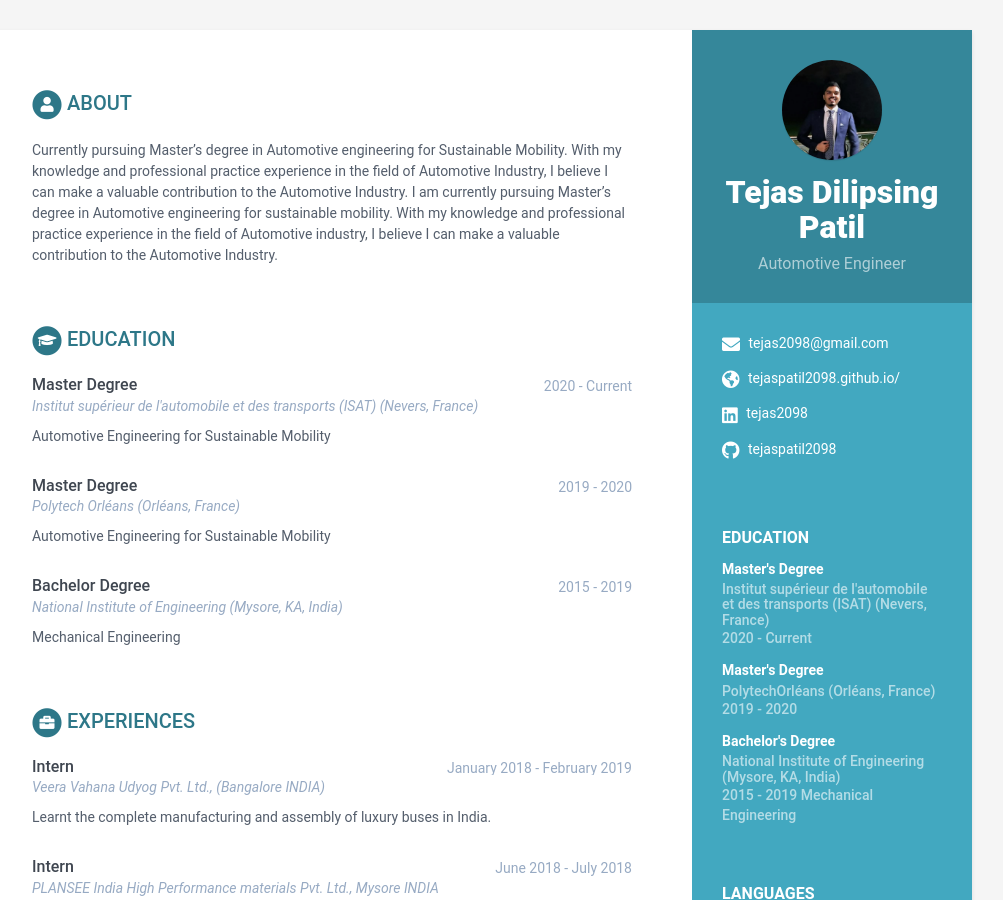
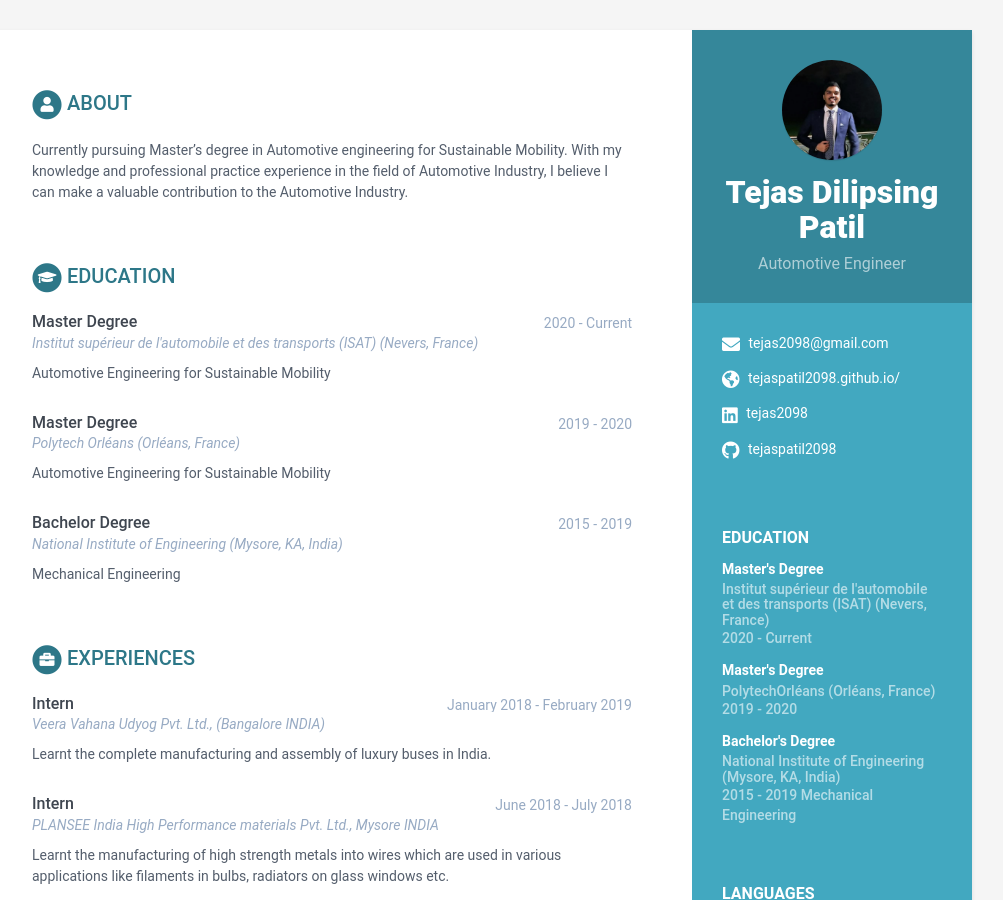
Before and after one commit to tejaspatil2098/tejaspatil2098.github.io, a Jekyll site: the page built from index.html, in a window 1280 px wide and 900 px high. Shown: the whole window, without its empty margins (168-1171 px from the left). Built offline with Jekyll 4.4.1, drawn with Linux system fonts in a browser that asks for light colours.

Commit message:
Update data.yml

```diff
--- a/_data/data.yml
+++ b/_data/data.yml
@@ -56,7 +56,8 @@ sidebar:
 career-profile:
     title: About
     summary: |
-      Currently pursuing Master's degree in Automotive engineering for Sustainable Mobility. With my knowledge and professional practice experience in the field of Automotive Industry, I believe I can make a valuable contribution to the Automotive Industry. I am currently pursuing Master's degree in Automotive engineering for sustainable mobility. With my knowledge and professional practice experience in the field of Automotive industry, I believe I can make a valuable contribution to the Automotive Industry.
+      Currently pursuing Master's degree in Automotive engineering for Sustainable Mobility. With my knowledge and professional practice experience in the field of Automotive Industry, I believe I can make a valuable contribution to the Automotive Industry.
+
 
 # news:
 #     title: News
```
